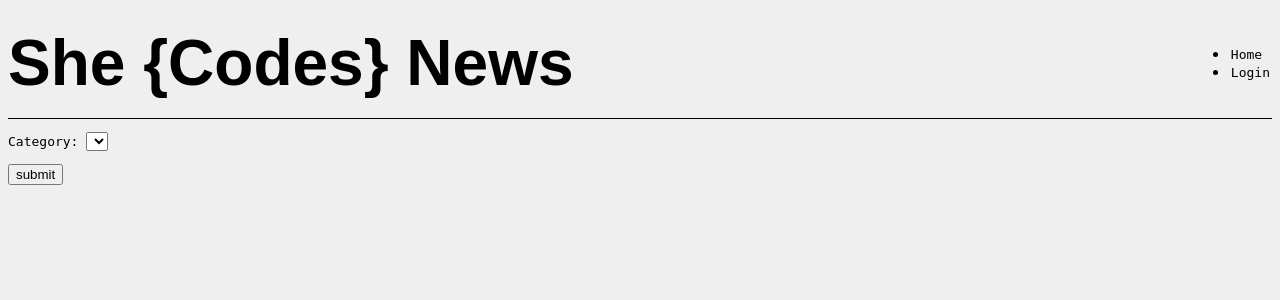
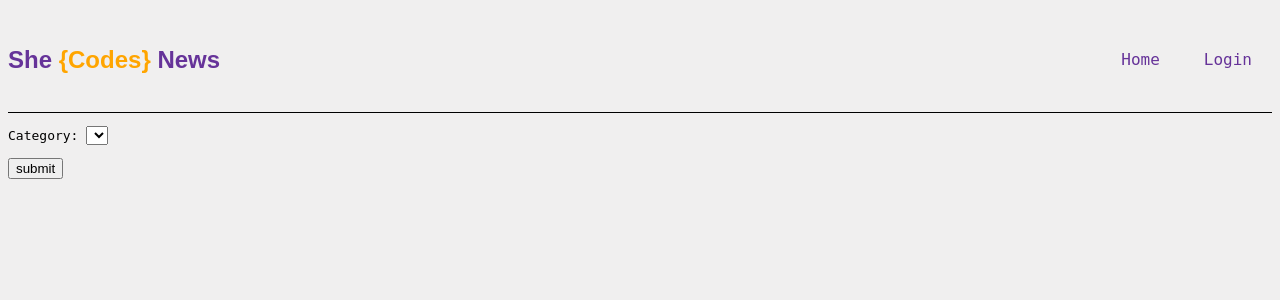
Before and after one commit to ktechgau/she_codes_news, a Django app: page /news/add-story/ in a window 1280 px wide. Shown: the top 300 px of the page. Run offline with Django 4.2, Linux system fonts and the light colour scheme; lists and menus that the app fills with data are empty; parts of the project's set-up code (start-up, migrations or seed data) failed here and were passed over; some web fonts are replaced.

Commit message:
added some styling to navbar

```diff
--- a/she_codes_news/static/styles.css
+++ b/she_codes_news/static/styles.css
@@ -11,10 +11,16 @@ header {
     border-bottom: 1px solid #000;
 }
 
-#header-link img{
-    height:auto;
-    width: 200px;
-    padding:0px;
+.orange{
+    color: orange;
+}
+
+.purple{
+    color: rebeccapurple;
+}
+
+.header-text{
+    margin: 2px 2px;
 }
 
 
@@ -43,14 +49,22 @@ h3 {
     margin: 80px;
 }
 
-nav {
-    flex-basis: 20%;
-    display: flex;
-    flex-direction: row;
-    justify-content:flex-end;
-    color:white;
+
+#navbar li{
+    display: inline-block;
+    font-size: 1rem;
+    text-decoration: none;
+    margin: 0 10px;
+    padding: 0.5rem;
 }
 
+li a{
+    color:rebeccapurple;
+}
+
+li a:hover{
+    color:orange;
+}
 
 a {
     margin: 2px;
--- a/she_codes_news/templates/base.html
+++ b/she_codes_news/templates/base.html
@@ -19,8 +19,8 @@
     <header>
       <div id="header-text">
         <a id="header-link" href="{% url 'news:index' %}">
-          <!--<img src="{% static 'news/images/shecodeslogo.jpg' %}" alt="She Codes Australia logo">-->
-          <h1>She {Codes} News</h1>
+
+          <h2><span class="purple">She</span> <span class="orange">{Codes} </span><span class="purple">News</span></h2>
         </a>
       </div>
       {% include './nav.html' %}
```
